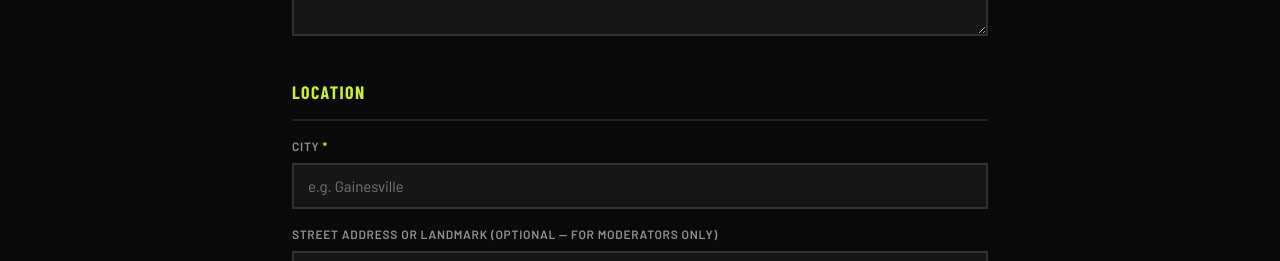
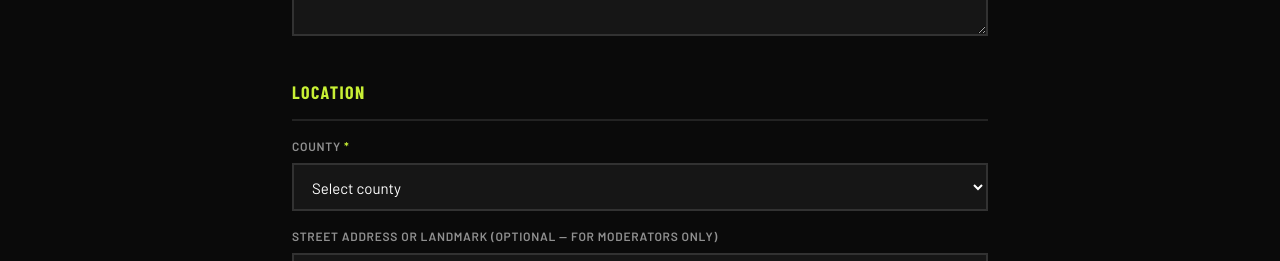
Before and after one commit to QueSarah24/gaww-site, a Next.js app: page /submit in a window 1280 px wide. Shown: the part 900-1161 px from the top of the page. Built offline with nearby package versions, Linux system fonts and the light colour scheme; no server answers; a web font is replaced by a local one.

Commit message:
Change city field to county dropdown

```diff
--- a/pages/submit.js
+++ b/pages/submit.js
@@ -208,10 +208,44 @@ export default function Submit() {
                 }}>Location</h2>
 
                 <div className="form-group" style={{ marginBottom: 16 }}>
-                  <label className="form-label">City <span className="req">*</span></label>
-                  <input type="text" name="city" value={form.city} onChange={handleChange}
-                    className="form-input" required placeholder="e.g. Gainesville" />
-                </div>
+  <label className="form-label">County <span className="req">*</span></label>
+  <select name="city" value={form.city} onChange={handleChange}
+    className="form-select" required>
+    <option value="">Select county</option>
+    <option>Appling</option><option>Atkinson</option><option>Bacon</option><option>Baker</option><option>Baldwin</option>
+    <option>Banks</option><option>Barrow</option><option>Bartow</option><option>Ben Hill</option><option>Berrien</option>
+    <option>Bibb</option><option>Bleckley</option><option>Brantley</option><option>Brooks</option><option>Bryan</option>
+    <option>Bulloch</option><option>Burke</option><option>Butts</option><option>Calhoun</option><option>Camden</option>
+    <option>Candler</option><option>Carroll</option><option>Catoosa</option><option>Charlton</option><option>Chatham</option>
+    <option>Chattahoochee</option><option>Chattooga</option><option>Cherokee</option><option>Clarke</option><option>Clay</option>
+    <option>Clayton</option><option>Clinch</option><option>Cobb</option><option>Coffee</option><option>Colquitt</option>
+    <option>Columbia</option><option>Cook</option><option>Coweta</option><option>Crawford</option><option>Crisp</option>
+    <option>Dade</option><option>Dawson</option><option>DeKalb</option><option>Decatur</option><option>Dodge</option>
+    <option>Dooly</option><option>Dougherty</option><option>Douglas</option><option>Early</option><option>Echols</option>
+    <option>Effingham</option><option>Elbert</option><option>Emanuel</option><option>Evans</option><option>Fannin</option>
+    <option>Fayette</option><option>Floyd</option><option>Forsyth</option><option>Franklin</option><option>Fulton</option>
+    <option>Gilmer</option><option>Glascock</option><option>Glynn</option><option>Gordon</option><option>Grady</option>
+    <option>Greene</option><option>Gwinnett</option><option>Habersham</option><option>Hall</option><option>Hancock</option>
+    <option>Haralson</option><option>Harris</option><option>Hart</option><option>Heard</option><option>Henry</option>
+    <option>Houston</option><option>Irwin</option><option>Jackson</option><option>Jasper</option><option>Jeff Davis</option>
+    <option>Jefferson</option><option>Jenkins</option><option>Johnson</option><option>Jones</option><option>Lamar</option>
+    <option>Lanier</option><option>Laurens</option><option>Lee</option><option>Liberty</option><option>Lincoln</option>
+    <option>Long</option><option>Lowndes</option><option>Lumpkin</option><option>Macon</option><option>Madison</option>
+    <option>Marion</option><option>McDuffie</option><option>McIntosh</option><option>Meriwether</option><option>Miller</option>
+    <option>Mitchell</option><option>Monroe</option><option>Montgomery</option><option>Morgan</option><option>Murray</option>
+    <option>Muscogee</option><option>Newton</option><option>Oconee</option><option>Oglethorpe</option><option>Paulding</option>
+    <option>Peach</option><option>Pickens</option><option>Pierce</option><option>Pike</option><option>Polk</option>
+    <option>Pulaski</option><option>Putnam</option><option>Quitman</option><option>Rabun</option><option>Randolph</option>
+    <option>Richmond</option><option>Rockdale</option><option>Schley</option><option>Screven</option><option>Seminole</option>
+    <option>Spalding</option><option>Stephens</option><option>Stewart</option><option>Sumter</option><option>Talbot</option>
+    <option>Taliaferro</option><option>Tattnall</option><option>Taylor</option><option>Telfair</option><option>Terrell</option>
+    <option>Thomas</option><option>Tift</option><option>Toombs</option><option>Towns</option><option>Treutlen</option>
+    <option>Troup</option><option>Turner</option><option>Twiggs</option><option>Union</option><option>Upson</option>
+    <option>Walker</option><option>Walton</option><option>Ware</option><option>Warren</option><option>Washington</option>
+    <option>Wayne</option><option>Webster</option><option>Wheeler</option><option>White</option><option>Whitfield</option>
+    <option>Wilcox</option><option>Wilkes</option><option>Wilkinson</option><option>Worth</option>
+  </select>
+</div>
 
                 <div className="form-group">
                   <label className="form-label">Street Address or Landmark (optional — for moderators only)</label>
```
